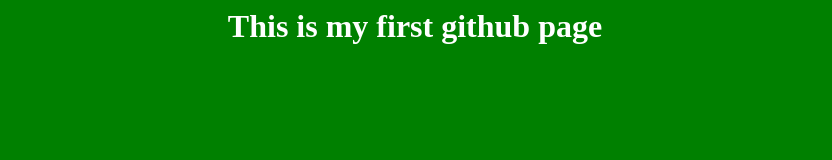
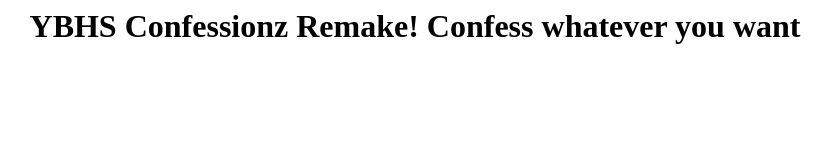
Before and after one commit to ybconfessionzremake/ybhsconfessremake.github.io, a plain HTML site: page index.html in a window 1280 px wide. Shown: the whole page, without its empty margins (225-1057 px from the left). Drawn offline with Linux system fonts and the light colour scheme.

Commit message:
Update index.html

```diff
--- a/index.html
+++ b/index.html
@@ -5,13 +5,13 @@
   </title>
 
   <body>
-    <h1>This is my first github page</h1>
+    <h1>YBHS Confessionz Remake! Confess whatever you want</h1>
   </body>
 
   <style>
     body {
-      background-color:green;
-      color:#fff;
+      background-color: White;
+      color:#000000;
       text-align:center;
     }
   </styles>
```
